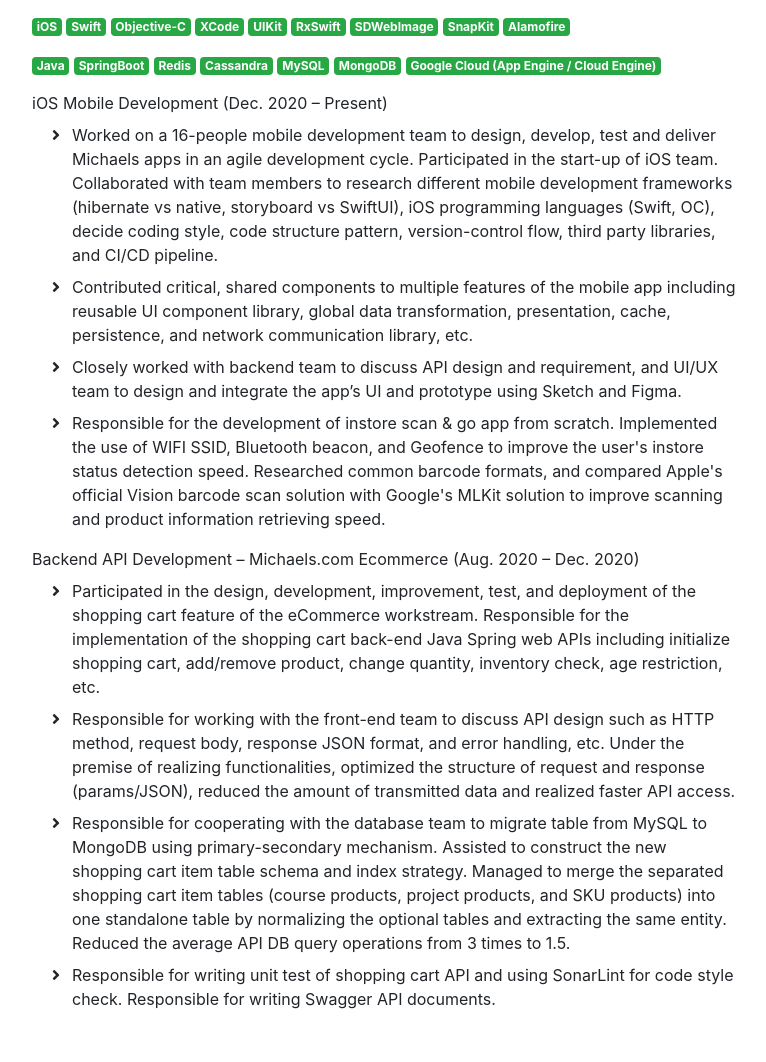
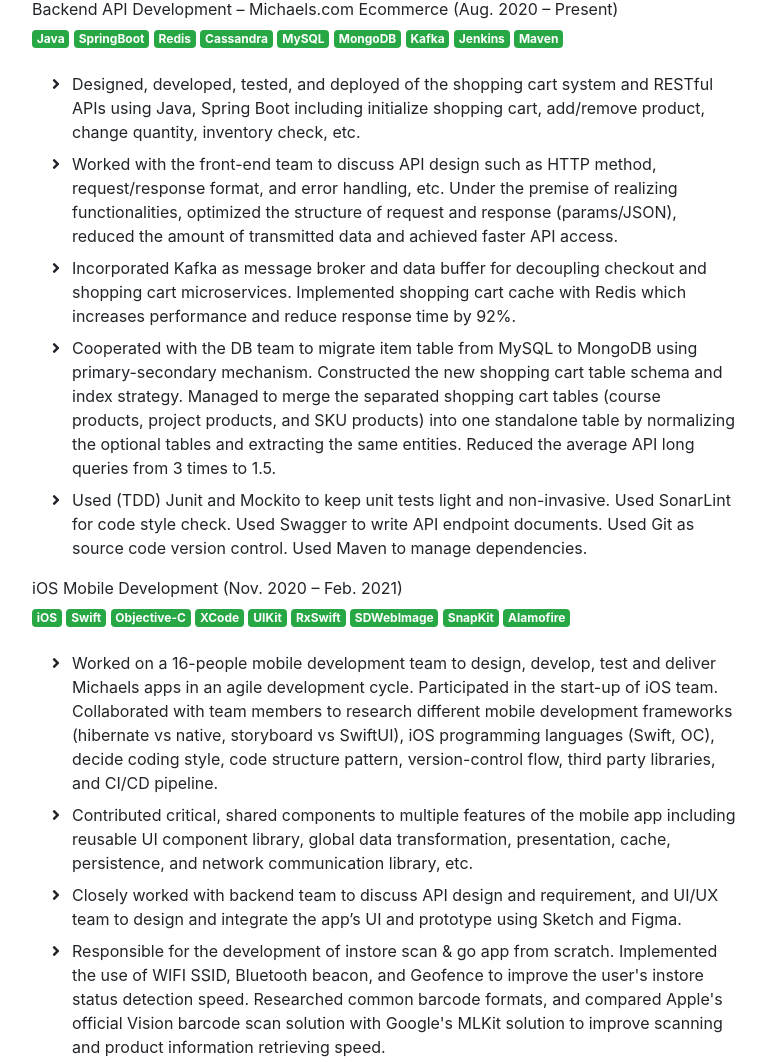
Before and after one commit to jlbwm/jlbwm.github.io, a website with bundled scripts: page index.html in a window 1280 px wide. Shown: the part 1863-2925 px from the top of the page, without its empty margins (288-1054 px from the left). Built offline with nearby package versions, Linux system fonts and the light colour scheme; a web font is replaced by a local one.

Commit message:
060321 update

```diff
--- a/index.html
+++ b/index.html
@@ -188,7 +188,42 @@
           <div class="resume-content mr-auto">
             <h3 class="mb-0">The Michaels Companies, Inc.</h3>
             <div class="subheading mb-0">Software Development Engineer</div>
-            <div class="techniques mt-3">
+            Backend API Development – Michaels.com Ecommerce (Aug. 2020 – Present)
+            <div class="techniques mt-1">
+              <p class="badge badge-success">Java</p>
+              <p class="badge badge-success">SpringBoot</p>
+              <p class="badge badge-success">Redis</p>
+              <p class=" badge badge-success">Cassandra</p>
+              <p class=" badge badge-success">MySQL</p>
+              <p class=" badge badge-success">MongoDB</p>
+              <p class=" badge badge-success">Kafka</p>
+              <p class=" badge badge-success">Jenkins</p>
+              <p class=" badge badge-success">Maven</p>
+            </div>
+            <ul class="fa-ul mt-2">
+              <li>
+                <i class="fa-li fas fa-angle-right"></i>
+                Designed, developed, tested, and deployed of the shopping cart system and RESTful APIs using Java, Spring Boot including initialize shopping cart, add/remove product, change quantity, inventory check, etc.
+                </li>
+              <li class="mt-2">
+                <i class="fa-li fas fa-angle-right"></i>
+                Worked with the front-end team to discuss API design such as HTTP method, request/response format, and error handling, etc. Under the premise of realizing functionalities, optimized the structure of request and response (params/JSON), reduced the amount of transmitted data and achieved faster API access.
+              </li>
+              <li class="mt-2">
+                <i class="fa-li fas fa-angle-right"></i>
+                Incorporated Kafka as message broker and data buffer for decoupling checkout and shopping cart microservices. Implemented shopping cart cache with Redis which increases performance and reduce response time by 92%.
+              </li>
+              <li class="mt-2">
+                <i class="fa-li fas fa-angle-right"></i>
+                Cooperated with the DB team to migrate item table from MySQL to MongoDB using primary-secondary mechanism. Constructed the new shopping cart table schema and index strategy. Managed to merge the separated shopping cart tables (course products, project products, and SKU products) into one standalone table by normalizing the optional tables and extracting the same entities. Reduced the average API long queries from 3 times to 1.5.
+              </li>
+              <li class="mt-2">
+                <i class="fa-li fas fa-angle-right"></i>
+                Used (TDD) Junit and Mockito to keep unit tests light and non-invasive. Used SonarLint for code style check. Used Swagger to write API endpoint documents. Used Git as source code version control. Used Maven to manage dependencies.
+              </li>
+            </ul>
+            iOS Mobile Development (Nov. 2020 – Feb. 2021)
+            <div class="techniques mt-1">
               <p class="badge badge-success">iOS</p>
               <p class=" badge badge-success">Swift</p>
               <p class=" badge badge-success">Objective-C</p>
@@ -199,16 +234,6 @@
               <p class=" badge badge-success">SnapKit</p>
               <p class=" badge badge-success">Alamofire</p>
             </div>
-            <div class="techniques">
-              <p class="badge badge-success">Java</p>
-              <p class="badge badge-success">SpringBoot</p>
-              <p class="badge badge-success">Redis</p>
-              <p class=" badge badge-success">Cassandra</p>
-              <p class=" badge badge-success">MySQL</p>
-              <p class=" badge badge-success">MongoDB</p>
-              <p class=" badge badge-success">Google Cloud (App Engine / Cloud Engine)</p>
-            </div>
-            iOS Mobile Development (Dec. 2020 – Present)
             <ul class="fa-ul mt-2">
               <li>
                 <i class="fa-li fas fa-angle-right"></i>
@@ -225,25 +250,6 @@
               <li class="mt-2">
                 <i class="fa-li fas fa-angle-right"></i>
                 Responsible for the development of instore scan & go app from scratch. Implemented the use of WIFI SSID, Bluetooth beacon, and Geofence to improve the user's instore status detection speed. Researched common barcode formats, and compared Apple's official Vision barcode scan solution with Google's MLKit solution to improve scanning and product information retrieving speed.
-              </li>
-            </ul>
-            Backend API Development – Michaels.com Ecommerce (Aug. 2020 – Dec. 2020)
-            <ul class="fa-ul mt-2">
-              <li>
-                <i class="fa-li fas fa-angle-right"></i>
-                Participated in the design, development, improvement, test, and deployment of the shopping cart feature of the eCommerce workstream. Responsible for the implementation of the shopping cart back-end Java Spring web APIs including initialize shopping cart, add/remove product, change quantity, inventory check, age restriction, etc.
-              </li>
-              <li class="mt-2">
-                <i class="fa-li fas fa-angle-right"></i>
-                Responsible for working with the front-end team to discuss API design such as HTTP method, request body, response JSON format, and error handling, etc. Under the premise of realizing functionalities, optimized the structure of request and response (params/JSON), reduced the amount of transmitted data and realized faster API access.
-              </li>
-              <li class="mt-2">
-                <i class="fa-li fas fa-angle-right"></i>
-                Responsible for cooperating with the database team to migrate table from MySQL to MongoDB using primary-secondary mechanism. Assisted to construct the new shopping cart item table schema and index strategy. Managed to merge the separated shopping cart item tables (course products, project products, and SKU products) into one standalone table by normalizing the optional tables and extracting the same entity. Reduced the average API DB query operations from 3 times to 1.5.
-              </li>
-              <li class="mt-2">
-                <i class="fa-li fas fa-angle-right"></i>
-                Responsible for writing unit test of shopping cart API and using SonarLint for code style check. Responsible for writing Swagger API documents.
               </li>
             </ul>
           </div>
```
